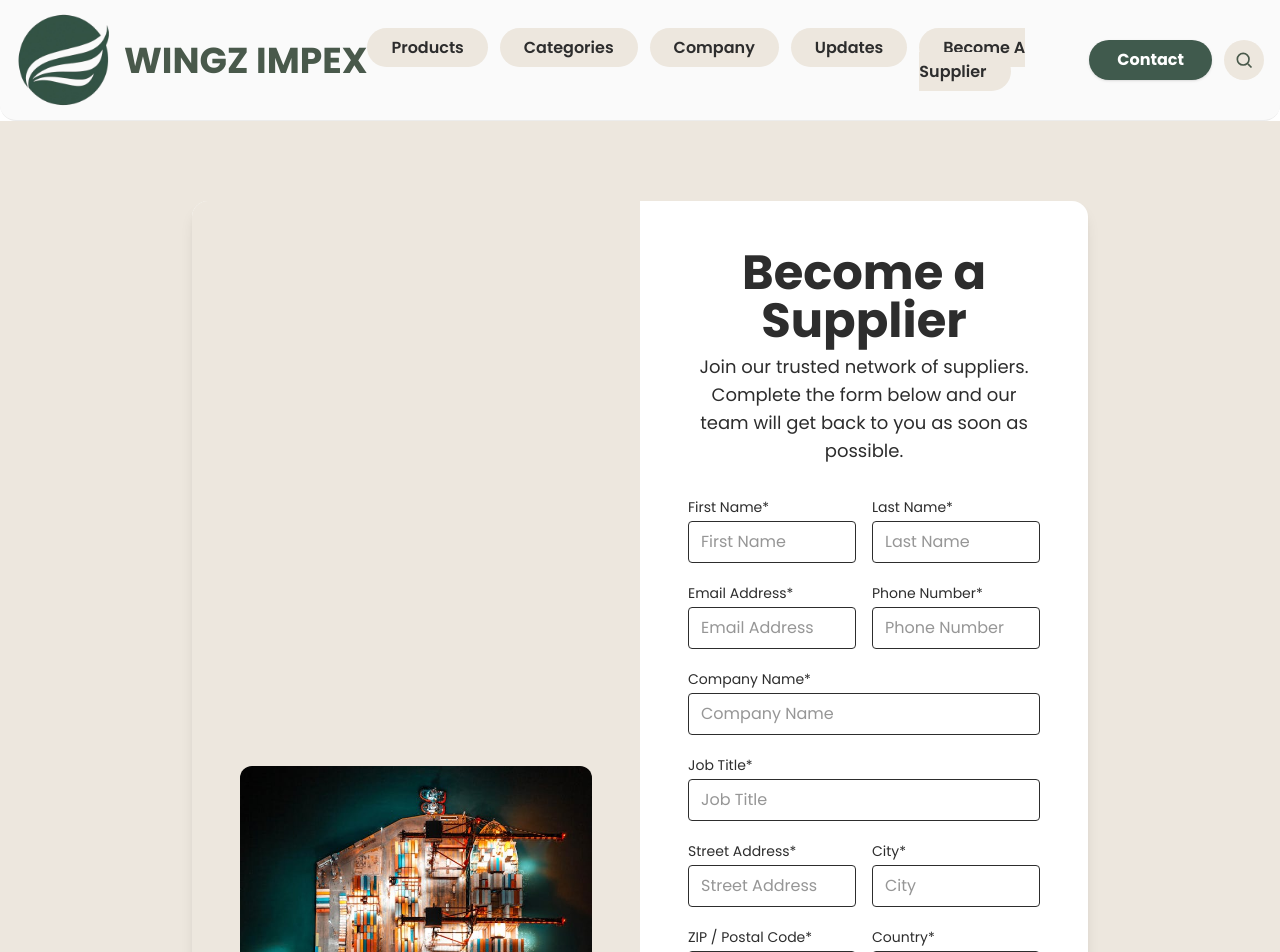
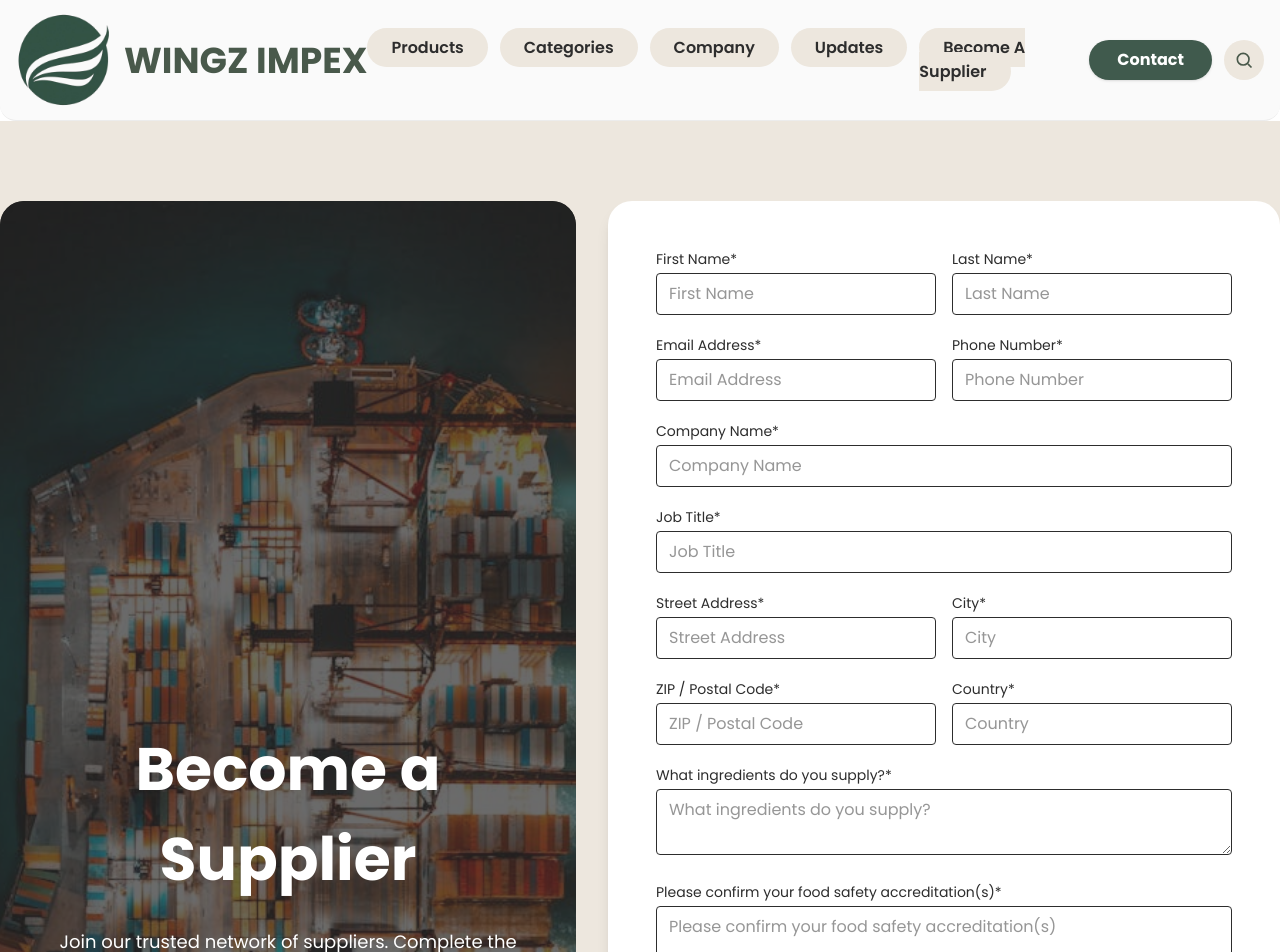
Before and after one commit to osamaqaseem39/trading-company-website, a Next.js app: page /become-a-supplier in a window 1280 px wide. Shown: the top 952 px of the page. Built offline with nearby package versions, Linux system fonts and the light colour scheme; no server answers.

Commit message:
Initial commit

```diff
--- a/src/app/become-a-supplier/page.tsx
+++ b/src/app/become-a-supplier/page.tsx
@@ -123,18 +123,27 @@ export default function BecomeASupplierPage() {
   };
 
   return (
-    <section className="py-20 bg-[#ede7de] min-h-screen">
-      <div className="max-w-4xl mx-auto bg-white rounded-2xl shadow-lg p-0 md:p-0 flex flex-col md:flex-row overflow-hidden">
-        {/* Image Column */}
-        <div className="md:w-1/2 w-full flex items-center justify-center bg-[#ede7de] p-8 md:p-12">
-          <img src="/images/supplier.jpg" alt="Supplier" className="rounded-xl object-cover w-full h-80 md:h-full max-h-[500px]" style={{ objectPosition: 'center' }} />
+    <section className="py-20 bg-[#ede7de] flex justify-center">
+      <div className="flex flex-col lg:flex-row gap-8 max-w-[1400px] w-full mx-auto">
+        {/* Supplier Image Card */}
+        <div className="flex-1 rounded-3xl overflow-hidden flex items-center justify-center min-h-[800px] relative bg-[#ede7de]">
+          <img
+            src="/images/supplier.jpg"
+            alt="Become a Supplier"
+            className="object-cover w-full h-full absolute inset-0 z-0"
+            style={{ objectPosition: 'center' }}
+          />
+          <div className="relative z-10 bg-[#2d2d2d]/70 rounded-3xl p-12 flex flex-col justify-center items-center w-full h-full">
+            <h2 className="font-bold text-white mb-6 text-center" style={{ fontSize: '60px' }}>
+              Become a Supplier
+            </h2>
+            <p className="text-lg text-white mb-8 max-w-lg text-center">
+              Join our trusted network of suppliers. Complete the form and our team will get back to you as soon as possible.
+            </p>
+          </div>
         </div>
-        {/* Form Column */}
-        <div className="md:w-1/2 w-full flex flex-col justify-center p-8 md:p-12">
-          <h1 className="text-4xl md:text-5xl font-bold mb-2 text-center" style={{ color: '#2d2d2d' }}>Become a Supplier</h1>
-          <p className="mb-8 text-lg text-[#2d2d2d] text-center max-w-xl mx-auto">
-            Join our trusted network of suppliers. Complete the form below and our team will get back to you as soon as possible.
-          </p>
+        {/* Supplier Form Card */}
+        <div className="flex-1 bg-white rounded-3xl shadow-lg p-8 md:p-12 flex flex-col justify-center min-h-[800px]">
           {success && <div className="mb-4 p-3 bg-green-100 text-green-700 rounded text-center font-semibold">Thank you! We’ll get back to you soon.</div>}
           {error && <div className="mb-4 p-3 bg-red-100 text-red-700 rounded text-center font-semibold">{error}</div>}
           <form onSubmit={handleSubmit} className="space-y-5" encType="multipart/form-data">
--- a/src/services/api.ts
+++ b/src/services/api.ts
@@ -1,7 +1,7 @@
 import axios from "axios";
 
 const API_BASE_URL = process.env.NEXT_PUBLIC_API_BASE_URL || 'https://adminserver.wingzimpex.com/api';
-const ADMIN_BASE_URL = 'https://server.wingzimpex.com';
+const ADMIN_BASE_URL = 'https://admin.wingzimpex.com';
 
 // Create and export an Axios instance for API calls
 export const api = axios.create({
```
